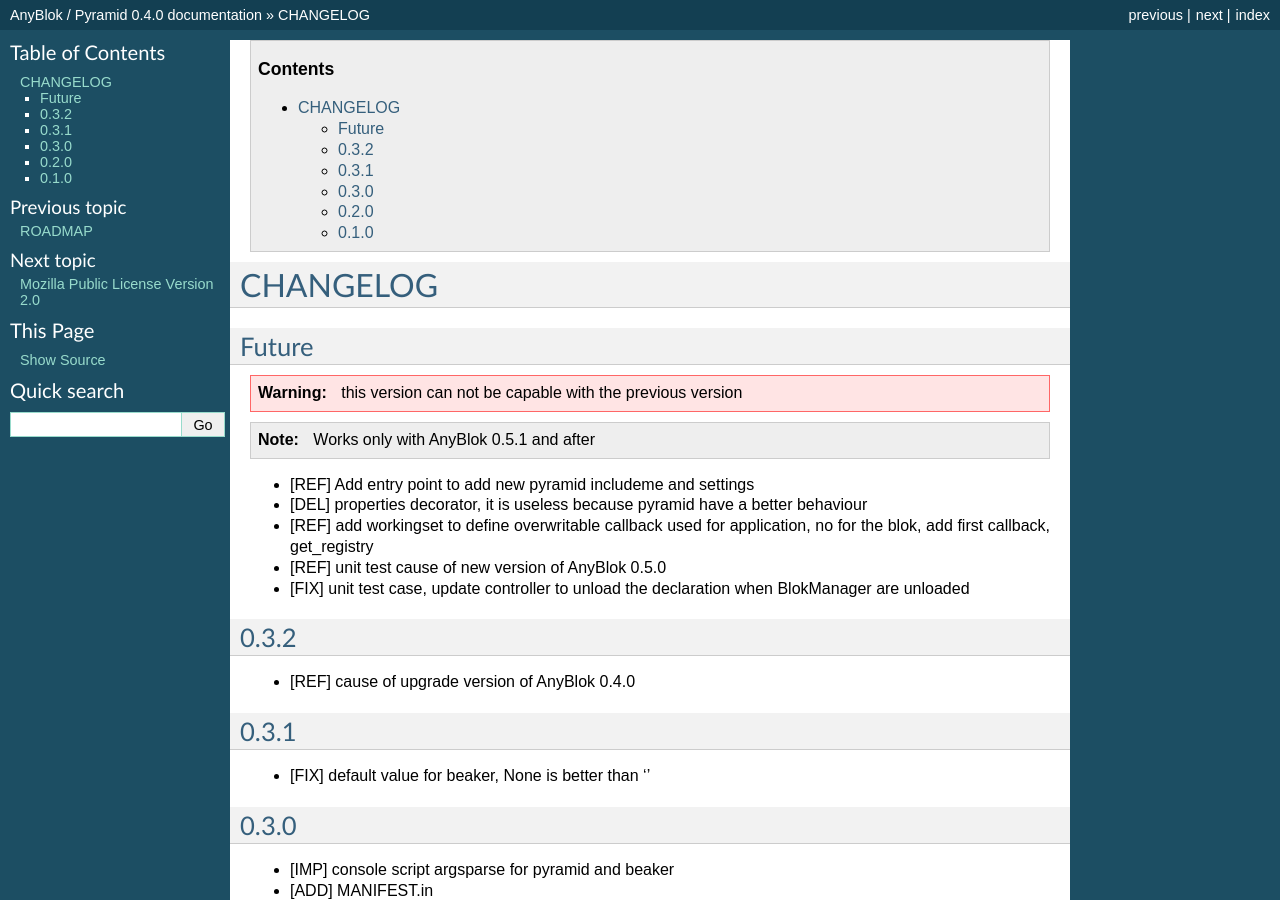
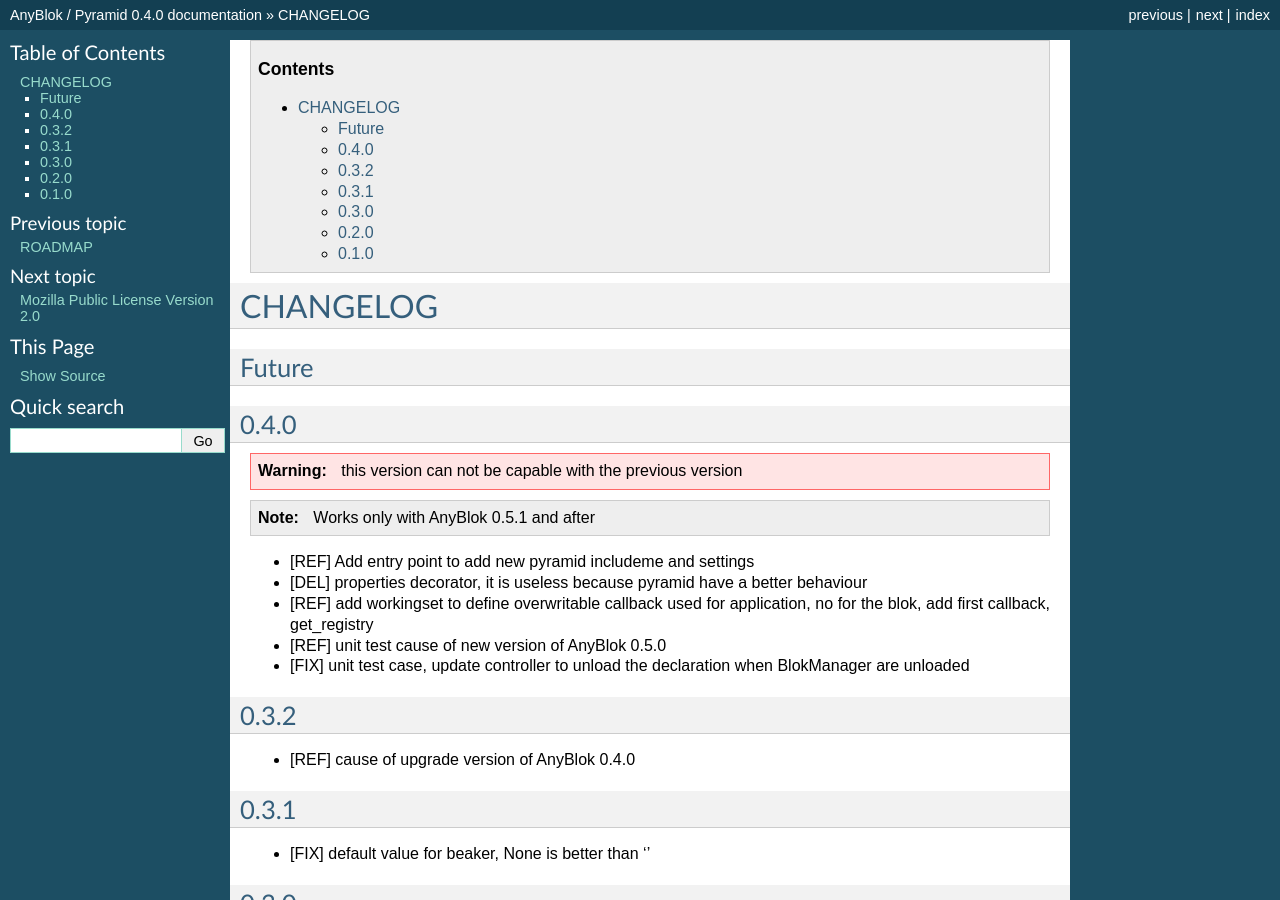
Before and after one commit to AnyBlok/Anyblok_Pyramid, a Sphinx documentation site: the page built from doc/CHANGES.rst, in a window 1280 px wide and 900 px high. Built offline with Sphinx 7.4.7, drawn with Linux system fonts in a browser that asks for light colours; the version number is read from the project's files by our own code.

Commit message:
Add tag 0.4.0

```diff
--- a/doc/CHANGES.rst
+++ b/doc/CHANGES.rst
@@ -13,6 +13,9 @@
 
 Future
 ------
+
+0.4.0
+-----
 
 .. warning::
 
```
